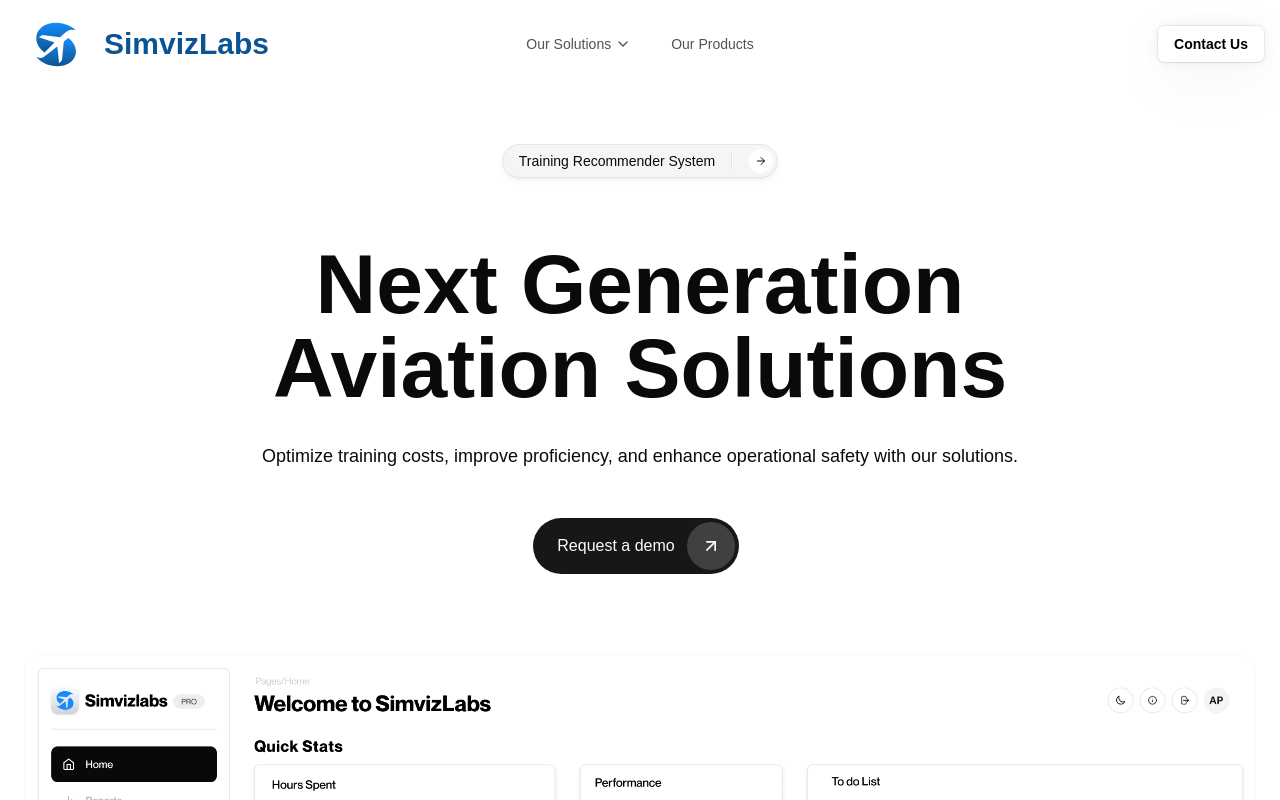
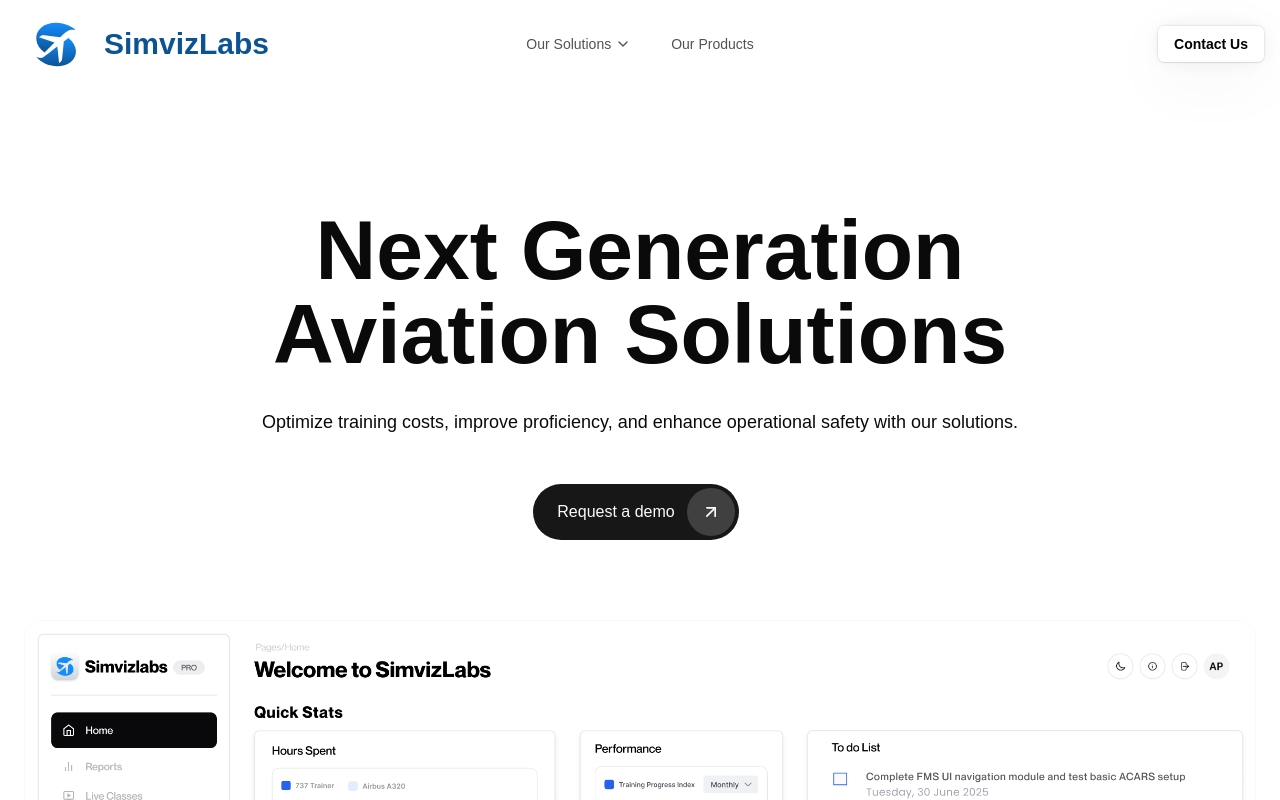
Before and after one commit to simvizlabs/simvizlabs-landing, a Next.js app: page / in a window 1280 px wide. Shown: the top 800 px of the page. Built offline with nearby package versions, Linux system fonts and the light colour scheme.

Commit message:
removed  recommender system

```diff
--- a/components/hero-section.tsx
+++ b/components/hero-section.tsx
@@ -77,7 +77,7 @@
                         <div className="absolute inset-0 -z-10 size-full [background:radial-gradient(125%_125%_at_50%_100%,transparent_0%,var(--color-background)_75%)]"></div>
                         <div className="mx-auto max-w-7xl px-6">
                             <div className="text-center sm:mx-auto lg:mr-auto lg:mt-0">
-                                <AnimatedGroup variants={transitionVariants}>
+                                {/* <AnimatedGroup variants={transitionVariants}>
                                     <Link
                                         href="#link"
                                         className="hover:bg-background dark:hover:border-t-border bg-muted group mx-auto flex w-fit items-center gap-4 rounded-full border p-1 pl-4 shadow-md shadow-zinc-950/5 transition-colors duration-300 dark:border-t-white/5 dark:shadow-zinc-950">
@@ -95,7 +95,7 @@
                                             </div>
                                         </div>
                                     </Link>
-                                </AnimatedGroup>
+                                </AnimatedGroup> */}
 
                                 <TextEffect
                                     preset="fade-in-blur"
```
